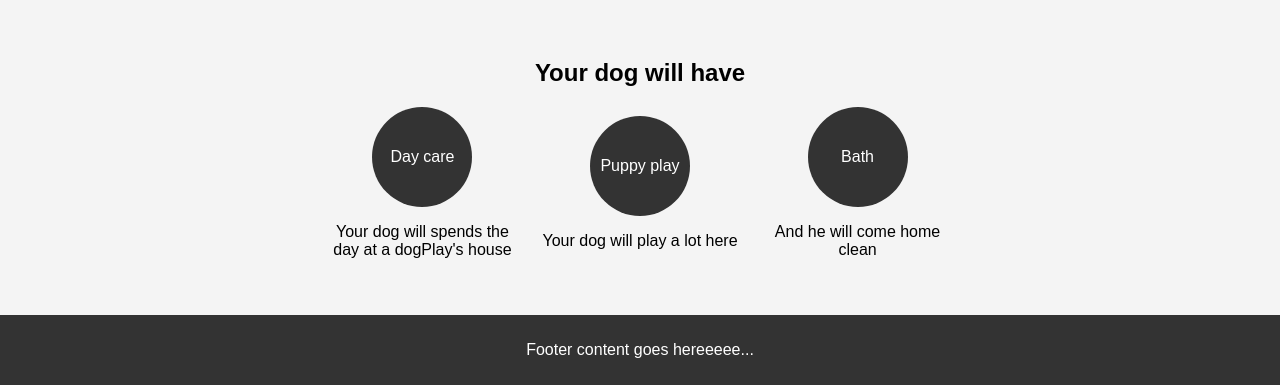
After one commit to JoaoPedroCavalcanti/dogPlay, a Django app: template home/templates/home/pages/homePage.html in a window 1280 px wide. The commit adds this page. Shown: the part 415-800 px from the top of the page. Run offline with Django 5.2, Linux system fonts and the light colour scheme; the template is opened without the code that fills it, so the values that code supplies are empty.

Commit message:
Changing global files to the global dir

```diff
--- a/appointment/templates/appointment/pages/appointmentConfirmation.html
+++ b/appointment/templates/appointment/pages/appointmentConfirmation.html
@@ -1,4 +1,4 @@
-{% extends "global/base.html" %}
+{% extends "global/pages/base.html" %}
 
 {% block title %}Appointment Confirmation{% endblock title %}
 
--- a/appointment/templates/appointment/pages/appointmentHome.html
+++ b/appointment/templates/appointment/pages/appointmentHome.html
@@ -1,6 +1,6 @@
-{% extends "global/base.html" %}
+{% extends "global/pages/base.html" %}
 
-{% block title %}Home{% endblock title %}
+{% block title %}Appointments{% endblock title %}
 
 {% block content %}
 {% include "appointment/partials/home.html" %}
--- a/appointment/templates/appointment/partials/footer.html
+++ /dev/null
@@ -1,3 +0,0 @@
-<footer class="footer">
-    <p>Footer content goes here...</p>
-</footer>
--- /dev/null
+++ b/base_static/global/css/styles.css
@@ -0,0 +1,224 @@
+body {
+    font-family: Arial, sans-serif;
+    margin: 0;
+    padding: 0;
+}
+
+.container {
+    min-height: 100vh;
+    display: flex;
+    flex-direction: column;
+}
+
+.navbar {
+    background-color: #444;
+    display: flex;
+    justify-content: space-between;
+    align-items: center;
+    padding: 10px;
+}
+
+.nav-links {
+    list-style-type: none;
+    margin: 0;
+    padding: 0;
+    display: flex;
+}
+
+.nav-links li {
+    margin-right: 10px;
+}
+
+.nav-links li a {
+    color: white;
+    padding: 14px 20px;
+    text-decoration: none;
+    display: inline-block;
+}
+
+.nav-links li a:hover {
+    background-color: #555;
+}
+
+.nav-buttons {
+    display: flex;
+}
+
+.nav-buttons button {
+    margin-left: 10px;
+    padding: 10px 20px;
+    font-size: 16px;
+    cursor: pointer;
+}
+
+.main-content {
+    flex: 1;
+    padding: 20px;
+}
+
+.list-section {
+    margin-bottom: 40px;
+}
+
+a {
+    text-decoration: none; /* Remove o sublinhado */
+    color: inherit; /* Faz com que a cor do link herde a cor do elemento pai */
+}
+
+.event-list {
+    display: flex;
+    flex-wrap: wrap;
+    gap: 20px;
+}
+
+.event-item {
+    background-color: #f4f4f4;
+    padding: 20px;
+    border: 1px solid #ddd;
+    border-radius: 5px;
+    cursor: pointer;
+    width: 200px;
+    text-align: center;
+}
+
+.event-item:hover {
+    background-color: #ddd;
+}
+
+.calendar-section {
+    text-align: center;
+}
+
+.calendar-header {
+    display: flex;
+    justify-content: center;
+    align-items: center;
+    margin-bottom: 10px;
+}
+
+.calendar-header button {
+    padding: 10px;
+    margin: 0 10px;
+    cursor: pointer;
+}
+
+.calendar {
+    width: 50%;
+    margin: 0 auto;
+    border-collapse: collapse;
+}
+
+.calendar th, .calendar td {
+    width: 14.28%;
+    height: 50px;
+    text-align: center;
+    border: 1px solid #ddd;
+    cursor: pointer;
+}
+
+.calendar th {
+    background-color: #f4f4f4;
+}
+
+.calendar td:hover {
+    background-color: #ddd;
+}
+
+.main-content-confirmation {
+    flex: 1;
+    padding: 20px;
+    display: flex;
+    justify-content: center;
+    align-items: center;
+}
+
+
+.confirmation-section {
+    text-align: center;
+    background-color: #f4f4f4;
+    padding: 20px;
+    border: 1px solid #ddd;
+    border-radius: 5px;
+}
+
+.confirmation-details p {
+    margin: 10px 0;
+}
+
+.confirmation-section button {
+    margin-top: 20px;
+    padding: 10px 20px;
+    font-size: 16px;
+    cursor: pointer;
+}
+/* HomePage */
+.main-content-homePage {
+    flex: 1;
+    display: flex;
+    justify-content: center;
+    align-items: center;
+    position: relative;
+    max-height: 1100px; /* Altura máxima definida */
+}
+
+.background-image {
+    position: absolute;
+    top: 0;
+    left: 0;
+    width: 100%;
+    height: 100%;
+    background-size: cover;
+    background-position: center;
+    display: flex;
+    justify-content: center;
+    align-items: center;
+}
+
+.background-image button {
+    z-index: 1;
+}
+
+button {
+    padding: 10px 20px;
+    font-size: 16px;
+    cursor: pointer;
+}
+
+.about-section {
+    text-align: center;
+    padding: 40px 20px;
+    background-color: #f4f4f4;
+}
+
+.services {
+    display: flex;
+    justify-content: center;
+    align-items: center;
+    gap: 20px;
+    margin-top: 20px;
+}
+
+.service {
+    text-align: center;
+    max-width: 200px;
+}
+
+.circle {
+    width: 100px;
+    height: 100px;
+    background-color: #333;
+    color: white;
+    border-radius: 50%;
+    display: flex;
+    justify-content: center;
+    align-items: center;
+    margin: 0 auto 10px;
+}
+
+.footer {
+    background-color: #333;
+    color: white;
+    text-align: center;
+    padding: 10px;
+    margin-bottom: 0;
+}
--- a/base_templates/global/base.html
+++ b/base_templates/global/pages/base.html
@@ -2,17 +2,17 @@
 <html lang="en">
 <head>
 
-{% include "appointment/partials/head.html" %}
+{% include "global/partials/head.html" %}
 <title>{% block title %}{% endblock title %}</title>
 </head>
 
 <body>
     <div class="container">
-        {% include "appointment/partials/navbar.html" %}
+        {% include "global/partials/navbar.html" %}
 
         {% block content %}{% endblock content %}
 
-        {% include "appointment/partials/footer.html" %}
+        {% include "global/partials/footer.html" %}
     </div>
 </body>
 </html>
--- /dev/null
+++ b/base_templates/global/partials/footer.html
@@ -0,0 +1,3 @@
+<footer class="footer">
+    <p>Footer content goes hereeeee...</p>
+</footer>
--- a/appointment/templates/appointment/partials/head.html
+++ b/base_templates/global/partials/head.html
@@ -2,5 +2,5 @@
 
     <meta charset="UTF-8">
     <meta name="viewport" content="width=device-width, initial-scale=1.0">
-    <link rel="stylesheet" href="{% static 'appointment/css/styles.css' %}">
+    <link rel="stylesheet" href="{% static 'global/css/styles.css' %}">
     <script src="{% static "appointment/scripts/scriptAppointmentHome.js" %}"></script>
--- a/appointment/templates/appointment/partials/navbar.html
+++ b/base_templates/global/partials/navbar.html
@@ -1,6 +1,6 @@
 <nav class="navbar">
     <ul class="nav-links">
-        <li><a href="#">Home</a></li>
+        <li><a href = {% url 'homePage:home' %}>Home</a></li>
         <li><a href="#">About</a></li>
         <li><a href="#">Services</a></li>
         <li><a href="#">Contact</a></li>
--- a/home/templates/home/pages/home.html
+++ b/home/templates/home/pages/home.html
@@ -22,9 +22,11 @@
                 <button onclick="location.href='#'">Log in</button>
             </div>
         </nav>
-        <main class="main-content">
+        <main class="main-content-homePage">
             <div style="background-image: url('{% static 'home/images/dogHome.jpg' %}');"class="background-image">
-                <button>Make an appointment</button>
+                <a href = {% url 'appointment:home' %}>
+                    <button>Make an Appointment</button>
+                </a>
             </div>
         </main>
         <section class="about-section">
--- /dev/null
+++ b/home/templates/home/pages/homePage.html
@@ -0,0 +1,7 @@
+{% extends "global/pages/base.html" %}
+
+{% block title %} Home {% endblock title %}
+
+{% block content %}
+{% include "home/partials/home.html" %}
+{% endblock content %}
--- /dev/null
+++ b/home/templates/home/partials/home.html
@@ -0,0 +1,28 @@
+{% load static %}
+<main class="main-content-homePage">
+    <div style="background-image: url('{% static 'home/images/dogHome.jpg' %}');"class="background-image">
+        <a href = {% url 'appointment:home' %}>
+            <button>Make an Appointment</button>
+        </a>
+    </div>
+</main>
+<section class="about-section">
+    <h2>Your dog will have</h2>
+    <div class="services">
+        <div class="service">
+            <div class="circle">Day care</div>
+            <p>Your dog will spends the day at a dogPlay's house</p>
+
+        </div>
+        <div class="service">
+            <div class="circle">Puppy play</div>
+            <p>Your dog will play a lot here</p>
+
+        </div>
+        <div class="service">
+            <div class="circle">Bath</div>
+            <p>And he will come home clean</p>
+
+        </div>
+    </div>
+</section>
--- a/home/urls.py
+++ b/home/urls.py
@@ -1,6 +1,8 @@
 from django.urls import path
 from home.views import home
 
+app_name = 'homePage'
+
 urlpatterns = [
-    path('', home)
+    path('', home, name='home')
 ]
--- a/home/views.py
+++ b/home/views.py
@@ -1,4 +1,4 @@
 from django.shortcuts import render
 
 def home(req):
-    return render(req, 'home/pages/home.html')
+    return render(req, 'home/pages/homePage.html')
```
